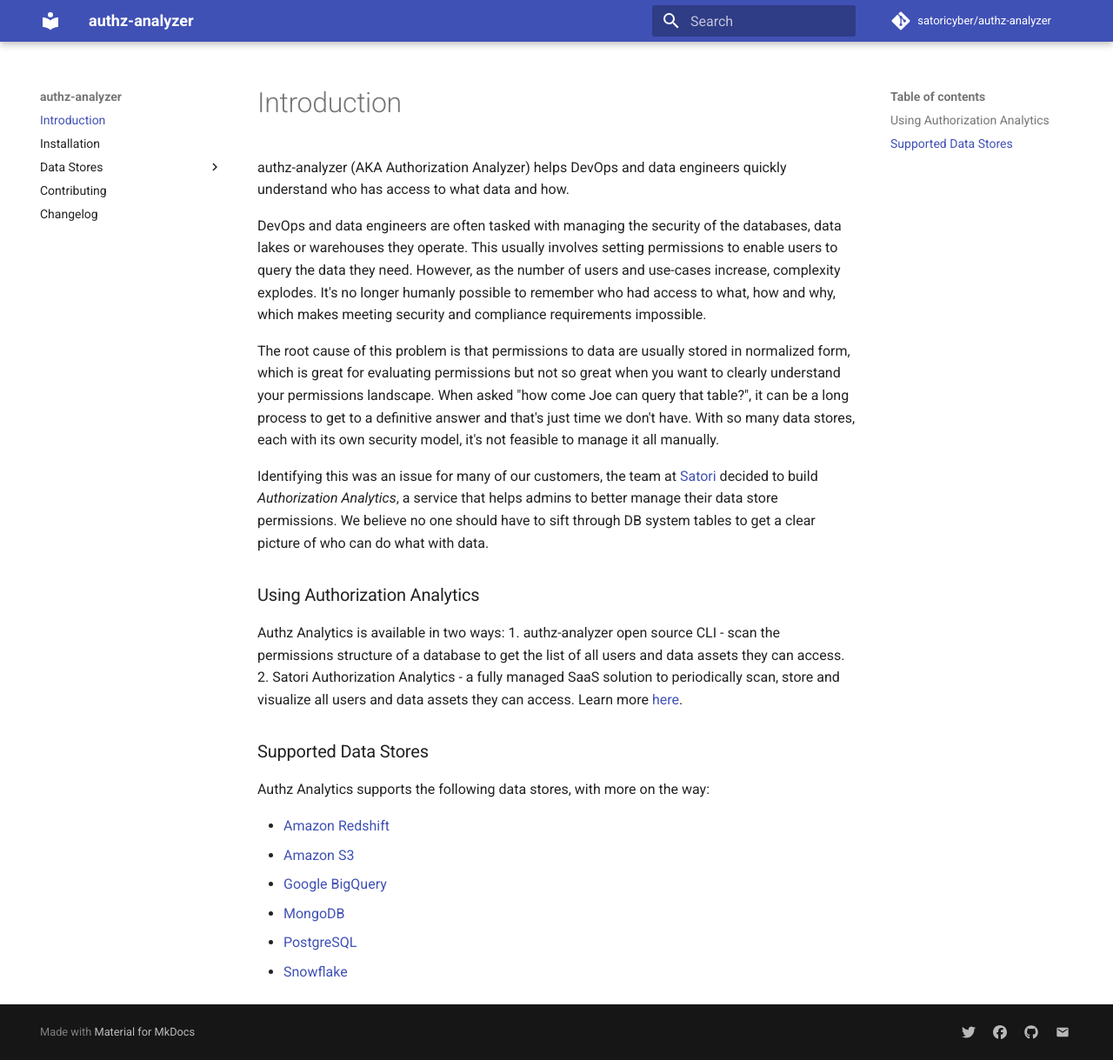
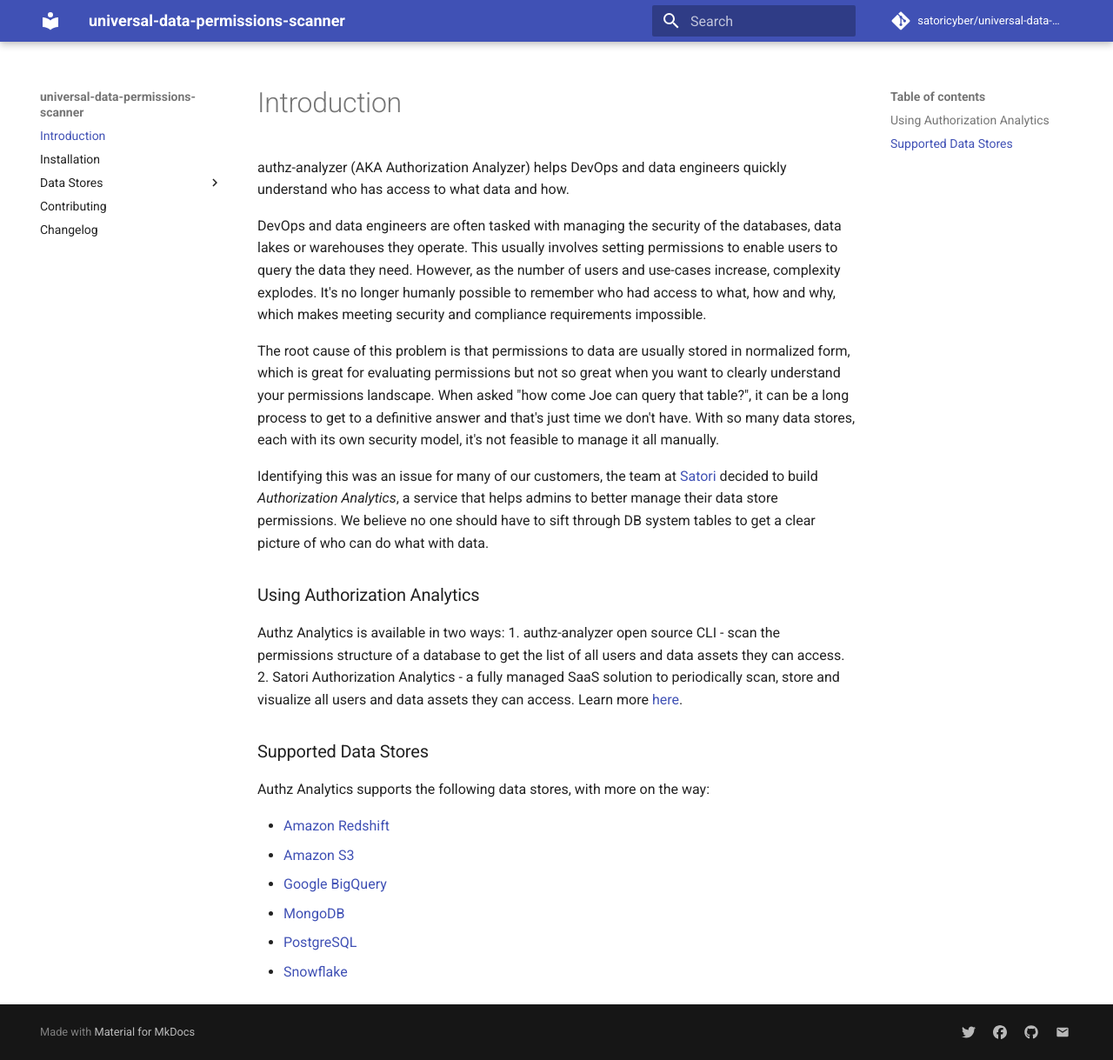
Before and after one commit to SatoriCyber/universal-data-permissions-scanner, an MkDocs documentation site: the page built from docs/index.md, in a window 1280 px wide and 1219 px high. Shown: the whole window at 87% size. Built offline with MkDocs 1.6.1 and Material for MkDocs 9.7.7, drawn with Linux system fonts in a browser that asks for light colours; comment, search, counter and statistics services are not loaded.

Commit message:
rename project to universal-data-permissions-scanner

```diff
--- a/mkdocs.yml
+++ b/mkdocs.yml
@@ -1,7 +1,7 @@
-site_name: authz-analyzer
-site_url: https://satoricyber.github.io/authz-analyzer
-repo_url: https://github.com/satoricyber/authz-analyzer
-repo_name: satoricyber/authz-analyzer
+site_name: universal-data-permissions-scanner
+site_url: https://satoricyber.github.io/universal-data-permissions-scanner
+repo_url: https://github.com/satoricyber/universal-data-permissions-scanner
+repo_name: satoricyber/universal-data-permissions-scanner
 #strict: true
 
 theme:
@@ -45,7 +45,7 @@
   - search:
       lang: en
 extra:
-  homepage: https://satoricyber.github.io/authz-analyzer
+  homepage: https://satoricyber.github.io/universal-data-permissions-scanner
   social:
     - icon: fontawesome/brands/twitter
       link: https://twitter.com/SatoriCyber
@@ -54,7 +54,7 @@
       link: https://www.facebook.com/SatoriCyber
       name: Facebook
     - icon: fontawesome/brands/github
-      link: https://github.com/satoricyber/authz-analyzer
+      link: https://github.com/satoricyber/universal-data-permissions-scanner
       name: Github
     - icon: material/email
       link: "mailto:contact@satoricyber.com"
--- a/pyproject.toml
+++ b/pyproject.toml
@@ -1,8 +1,8 @@
 [tool]
 [tool.poetry]
-name = "authz-analyzer"
+name = "universal-data-permissions-scanner"
 version = "0.1.13"
-homepage = "https://github.com/satoricyber/authz-analyzer"
+homepage = "https://github.com/satoricyber/universal-data-permissions-scanner"
 description = "Analyze authorization."
 authors = ["SatoriCyber"]
 readme = "README.md"
@@ -65,7 +65,7 @@
 release = ["twine", "mkdocs", "mkdocs-material", "mkdocs-include-markdown-plugin"]
 
 [tool.poetry.scripts]
-authz-analyzer = 'authz_analyzer.cli:main'
+udps = 'authz_analyzer.cli:main'
 
 
 [tool.black]
```
Also changed, not shown: README.md (+5 -5 lines).
